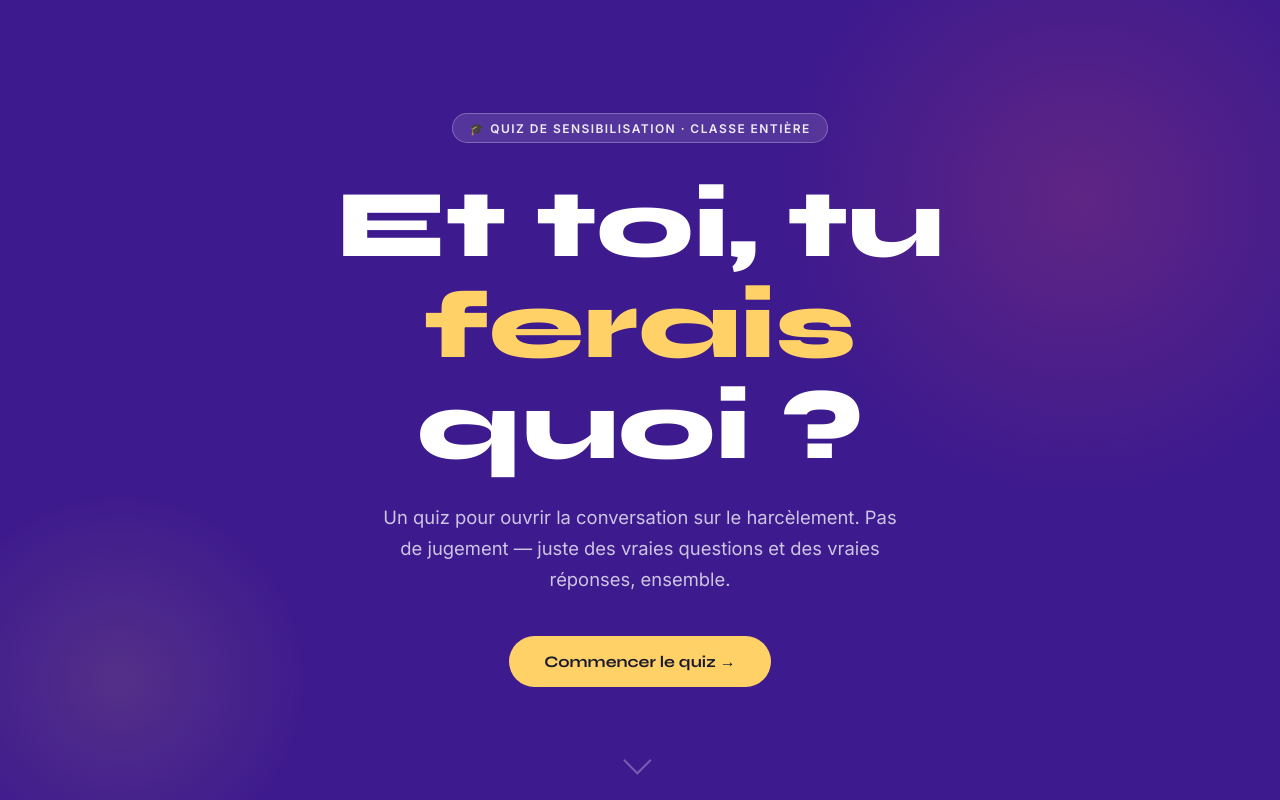
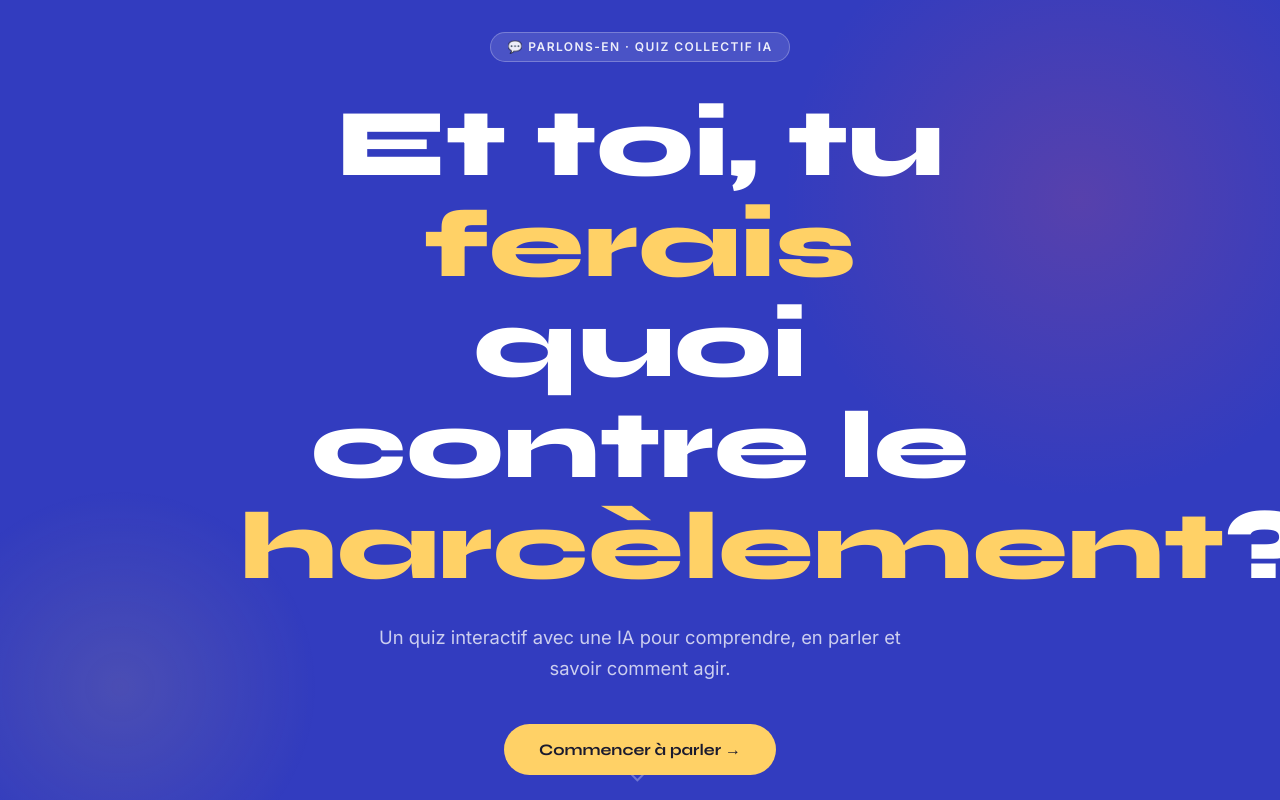
Before and after one commit to haniadechokan-glitch/Harcelement-Efrei-Github, a plain HTML site: page index.html in a window 1280 px wide. Shown: the top 800 px of the page. Drawn offline with Linux system fonts and the light colour scheme.

Commit message:
Update index.html

```diff
--- a/index.html
+++ b/index.html
@@ -7,7 +7,7 @@
 <link href="https://fonts.googleapis.com/css2?family=Syne:wght@400;600;700;800&family=Inter:wght@400;500;600&display=swap" rel="stylesheet">
 <style>
   :root {
-    --violet: #3D1A8E;
+    --violet: #323CBF;
     --violet-light: #6B3FD4;
     --coral: #FF5757;
     --yellow: #FFD166;
@@ -569,10 +569,10 @@
 
 <!-- ══ HERO ══ -->
 <section class="hero" id="hero">
-  <div class="badge">🎓 Quiz de sensibilisation · Classe entière</div>
-  <h1>Et toi, tu <em>ferais</em><br>quoi ?</h1>
-  <p>Un quiz pour ouvrir la conversation sur le harcèlement. Pas de jugement — juste des vraies questions et des vraies réponses, ensemble.</p>
-  <button class="hero-cta" onclick="scrollToQuiz()">Commencer le quiz →</button>
+  <div class="badge">💬 PARLONS-EN · QUIZ COLLECTIF IA</div>
+  <h1>Et toi, tu <em>ferais</em><br>quoi contre le <em>harcèlement</em>?</h1>
+  <p>Un quiz interactif avec une IA pour comprendre, en parler et savoir comment agir.</p>
+  <button class="hero-cta" onclick="scrollToQuiz()">Commencer à parler →</button>
   <div class="scroll-hint">
     <div class="scroll-arrow"></div>
   </div>
```
